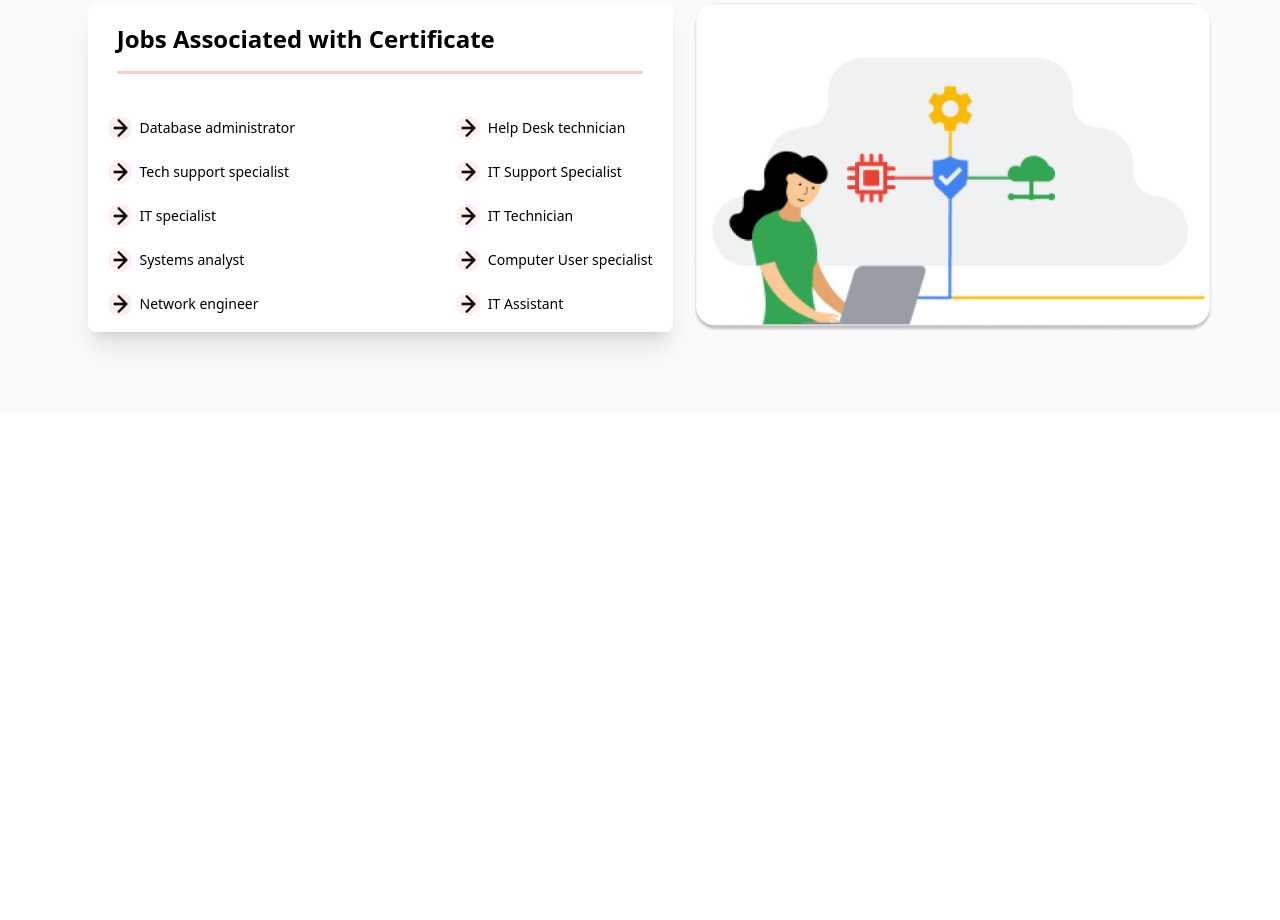
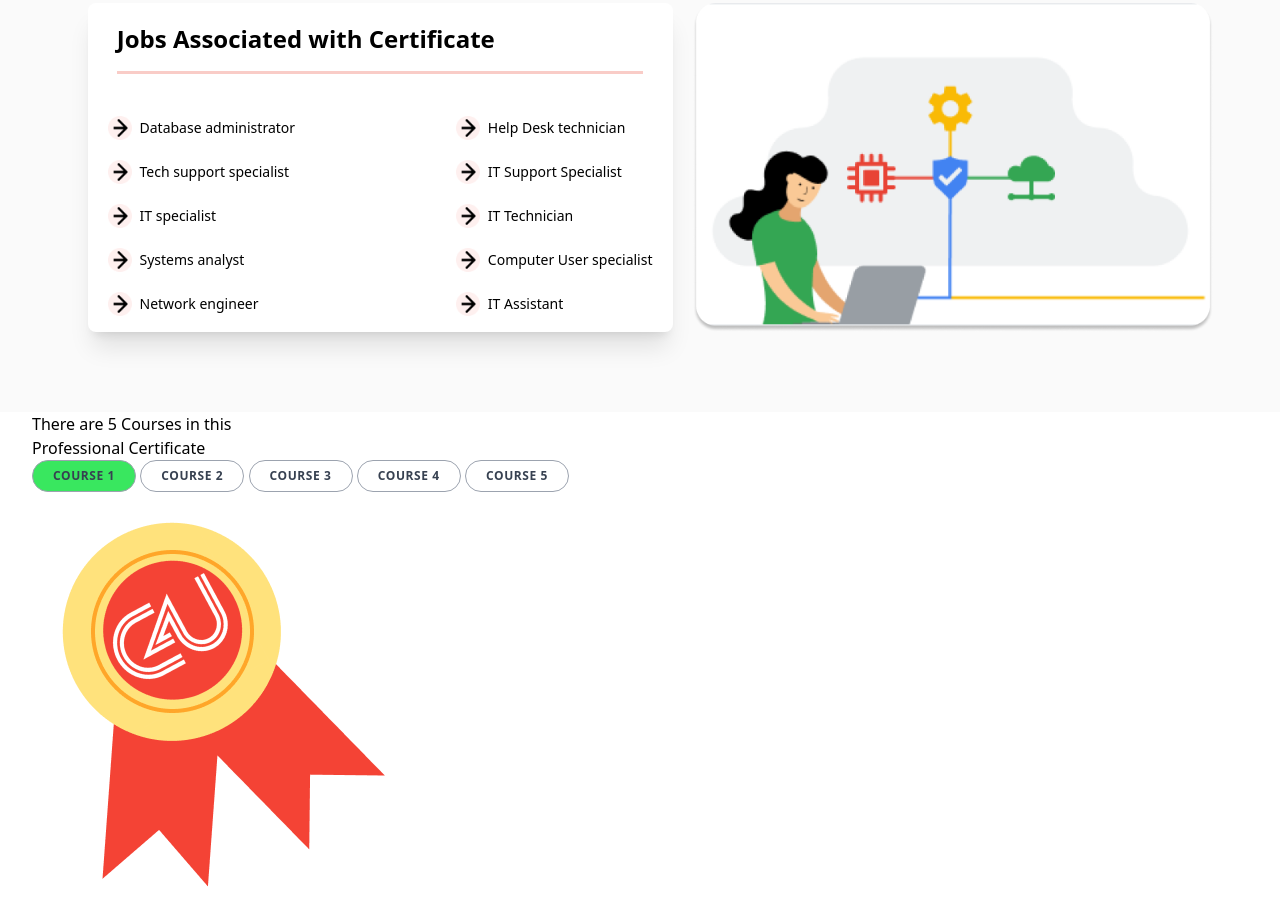
Before and after one commit to Istiak96/Tailwind_Assignment, a website built with Vite: page index.html in a window 1280 px wide. Shown: the part 1466-2386 px from the top of the page. Before the commit the page ends 1878 px from the top, so only its background shows below. Built offline with nearby package versions, Linux system fonts and the light colour scheme.

Commit message:
Course Content added

```diff
--- a/index.html
+++ b/index.html
@@ -221,8 +221,25 @@
     </div>
   </section>
 
+  <!-- Course Section -->
 
+  <section class="relative">
+    <div class="container w-[95%] mx-auto">
+      <div>
+        There are 5 Courses in this <br> Professional Certificate
+      </div>
+      <div>
+        <button class="border bg-[#39e75f] border-gray-400 rounded-full text-[12px] py-1.5 px-5 tracking-wider font-semibold text-gray-700">COURSE 1</button>
+        <button class="border border-gray-400 rounded-full text-[12px] py-1.5 px-5 tracking-wider font-semibold text-gray-700">COURSE 2</button>
+        <button class="border border-gray-400 rounded-full text-[12px] py-1.5 px-5 tracking-wider font-semibold text-gray-700">COURSE 3</button>
+        <button class="border border-gray-400 rounded-full text-[12px] py-1.5 px-5 tracking-wider font-semibold text-gray-700">COURSE 4</button>
+        <button class="border border-gray-400 rounded-full text-[12px] py-1.5 px-5 tracking-wider font-semibold text-gray-700">COURSE 5</button>
+      </div>
 
+      <img src="img/Group 238902.png" class="absolute" alt="">
+
+    </div>
+  </section>
 
 
 </body>
```
Also changed, not shown: img/Group 238902.png (added).
